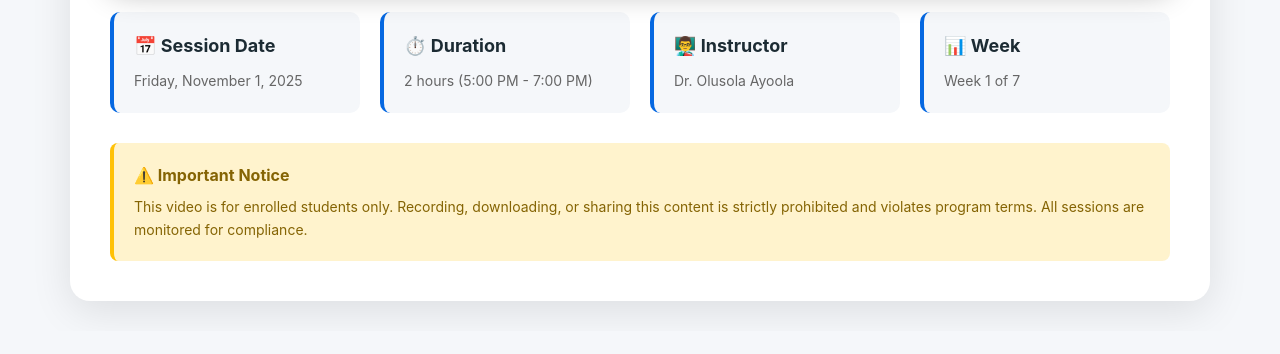
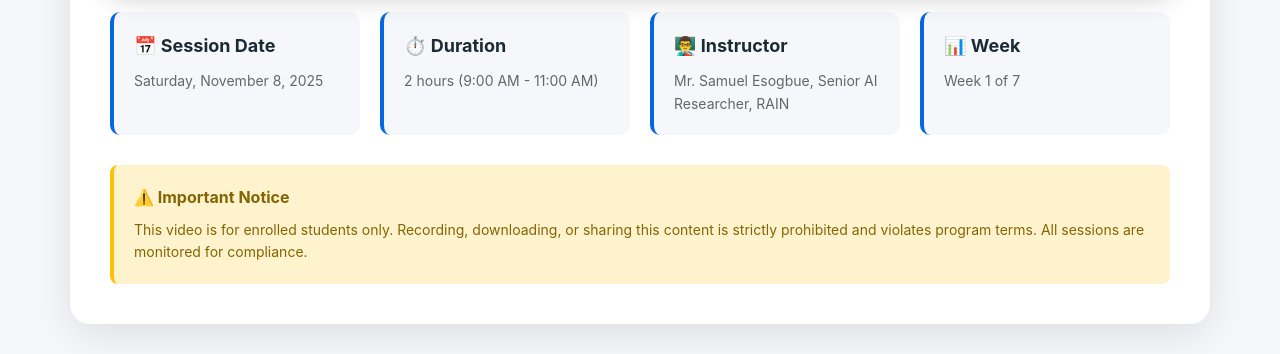
Before and after one commit to osayoola2/osayoola2.github.io, a plain HTML site: page session2.html in a window 1280 px wide. Shown: the part 1053-1407 px from the top of the page. Before the commit the page ends 1384 px from the top, so only its background shows below. Drawn offline with Linux system fonts and the light colour scheme.

Commit message:
Update session2.html

```diff
--- a/session2.html
+++ b/session2.html
@@ -303,15 +303,15 @@
             <div class="session-info">
                 <div class="info-card">
                     <h3>📅 Session Date</h3>
-                    <p>Friday, November 1, 2025</p>
+                    <p>Saturday, November 8, 2025</p>
                 </div>
                 <div class="info-card">
                     <h3>⏱️ Duration</h3>
-                    <p>2 hours (5:00 PM - 7:00 PM)</p>
+                    <p>2 hours (9:00 AM - 11:00 AM)</p>
                 </div>
                 <div class="info-card">
                     <h3>👨‍🏫 Instructor</h3>
-                    <p>Dr. Olusola Ayoola</p>
+                    <p>Mr. Samuel Esogbue, Senior AI Researcher, RAIN</p>
                 </div>
                 <div class="info-card">
                     <h3>📊 Week</h3>
```
